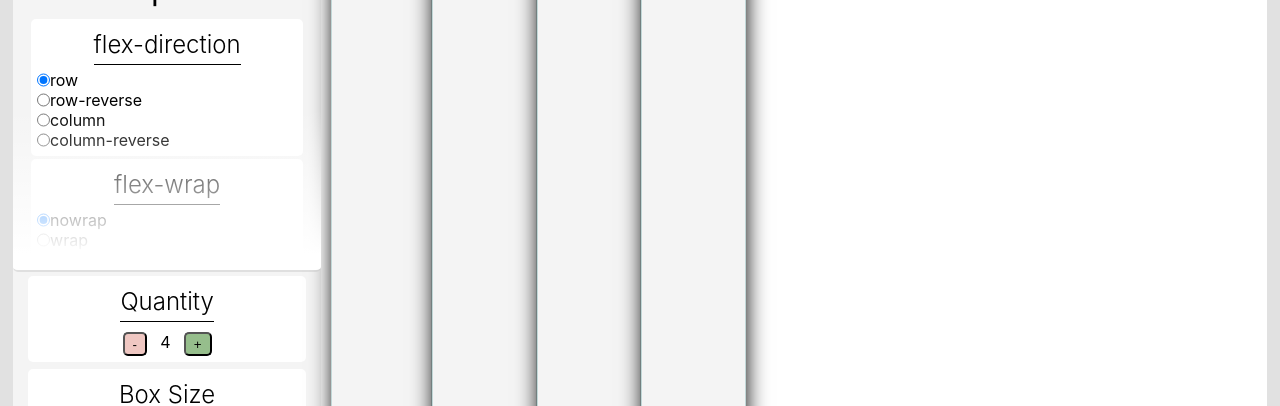
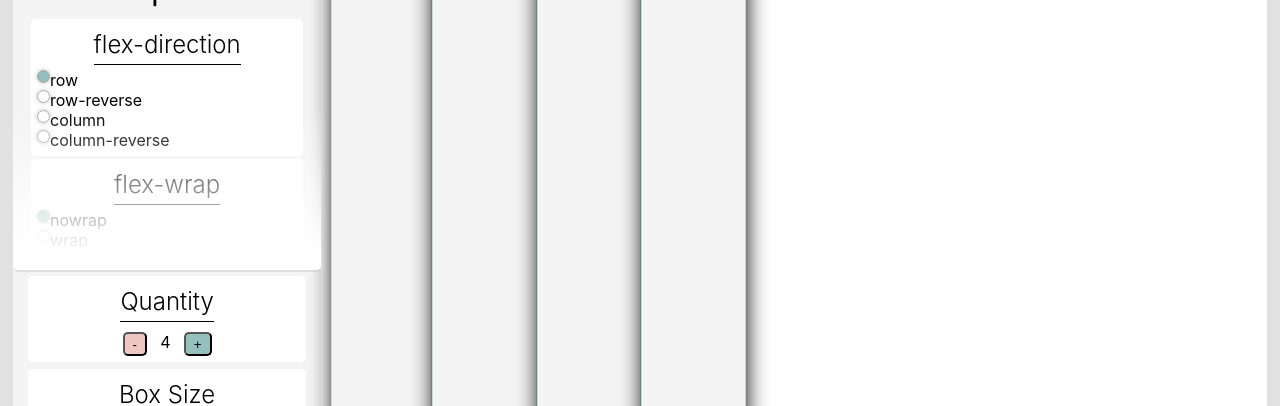
Before and after one commit to timbiles/flex-box, a React (Create React App) app: page / in a window 1280 px wide. Shown: the part 176-582 px from the top of the page. Built offline with nearby package versions, Linux system fonts and the light colour scheme.

Commit message:
radio style change

```diff
--- a/src/App.scss
+++ b/src/App.scss
@@ -39,3 +39,28 @@ select:focus  {
 .color {
   color: #709192;
 }
+
+input[type='radio'] {
+  -webkit-appearance:none;
+  width:13px;
+  height:13px;
+  border:1px solid darkgray;
+  border-radius:50%;
+  outline:none;
+  box-shadow:0 0 5px 0px rgb(199, 199, 199);
+}
+input[type='radio']:hover {
+  box-shadow:0 0 5px 0px orange inset;
+  cursor: pointer;
+}
+input[type='radio']:before {
+  content:'';
+  display:block;
+  width:60%;
+  height:60%;
+  margin: 20% auto;
+  border-radius:50%;
+}
+input[type='radio']:checked:before {
+  // background:#465c5b;
+}
--- a/src/Components/grid.js
+++ b/src/Components/grid.js
@@ -316,11 +316,17 @@ class grid extends Component {
             <Container main>
               <h3>Quantity</h3>
               <Container primary>
-                <Btn grid onClick={() => this.setState({ number: number - 1 })}>
+                <Btn
+                color="#EFC7C2"
+                width='50%'
+                grid onClick={() => this.setState({ number: number - 1 })}>
                   -
                 </Btn>
                 {number}
-                <Btn grid onClick={() => this.setState({ number: number + 1 })}>
+                <Btn
+                color="#96BE8C"
+                width='50%'
+                grid onClick={() => this.setState({ number: number + 1 })}>
                   +
                 </Btn>
               </Container>
--- a/src/Components/properties.js
+++ b/src/Components/properties.js
@@ -146,7 +146,8 @@ class properties extends Component {
                 </Btn>
                 {number}
                 <Btn
-                  color="#96BE8C"
+                  color="#94bfbe"
+                  // 8DA7BE
                   width="max-content"
                   onClick={() =>
                     this.setState(
--- a/src/styles/flex.js
+++ b/src/styles/flex.js
@@ -139,7 +139,6 @@ export const Pa = styled.p`
 
 export const Btn = styled.button`
   cursor: pointer;
-  /* width: max-content; */
   width: ${props => props.width};
   padding: 1% 3%;
   margin: 0 5%;
@@ -171,7 +170,7 @@ export const Btn = styled.button`
 
 export const Input = styled.input`
   &:checked {
-    background: #40e0d0;
+    background: #94bfbe;
   }
   ${props =>
     props.secondary &&
```
